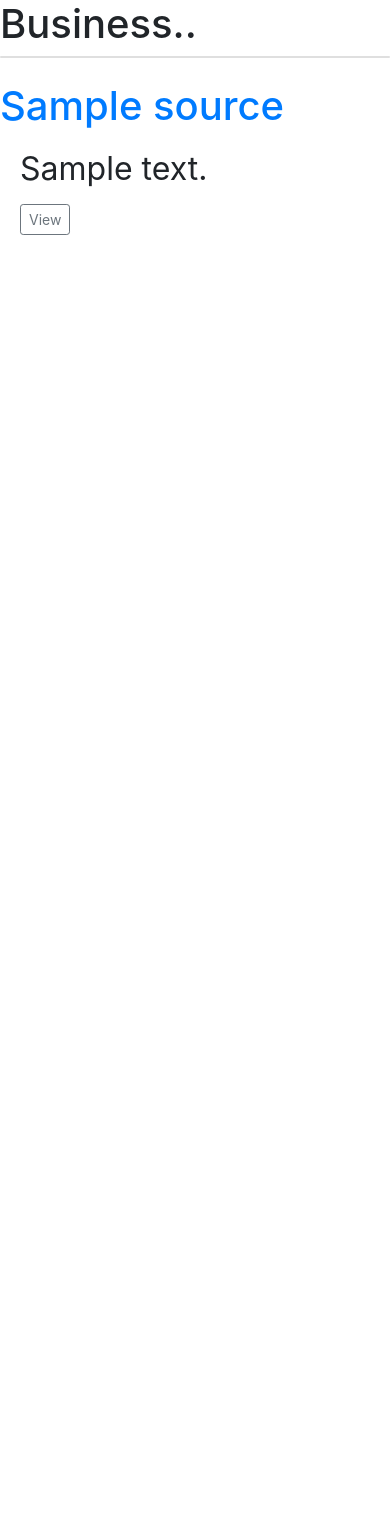
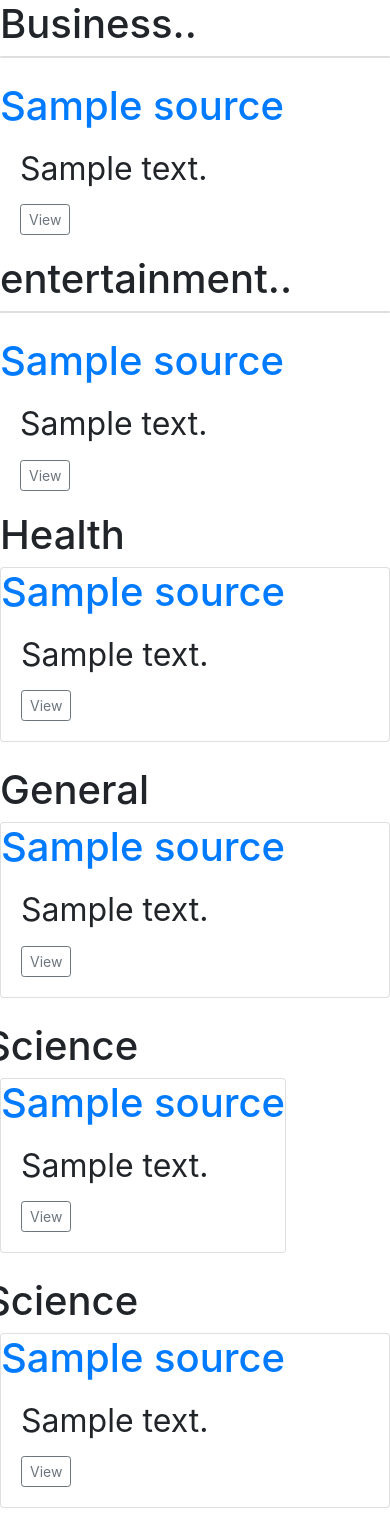
Before and after one commit to lucasLB7/The_news_app, a Flask app: template app/templates/index.html in a window 390 px wide. Shown: the part 112-1652 px from the top of the page. Before the commit the page ends 347 px from the top, so only its background shows below. Run offline with Flask 2, Linux system fonts and the light colour scheme; the template is opened without the code that fills it: most values are stand-ins (such as "Sample title", 1, 10 or a date in 2020); some libraries are stand-ins or nearby versions.

Commit message:
Added the views to all the sources in our index.html file..

```diff
--- a/app/templates/index.html
+++ b/app/templates/index.html
@@ -28,6 +28,114 @@
   </div>
 
 
+  <div class="col-md-6">
+      <h1>entertainment..</h1>
+      <div>
+      {% for source in entertainment %}
+      <div class="card mb-4 box-shadow"></div>
+          <a href="/articles/{{source.id}}">{{source.name}}</a>
+        <div class="card-body">
+          <p class="card-text small"> {{source.description}}</p>
+          <div class="d-flex justify-content-between align-items-center">
+            <div class="btn-group">
+              <button type="button" class="btn btn-sm btn-outline-secondary">View</button>
+            </div>
+          </div>
+        </div>
+        {% endfor %}
+      </div>
+      </div>
+
+</div>
+
+
+
+
+
+<div class="row">
+    <div class="col md-6">
+  <h1>Health</h1>
+  <div>
+  {% for source in health %}
+
+      <div class="card mb-4 box-shadow">
+          <a href="/articles/{{source.id}}">{{source.name}}</a>
+        <div class="card-body">
+          <p class="card-text small"> {{source.description}}</p>
+          <div class="d-flex justify-content-between align-items-center">
+            <div class="btn-group">
+              <button type="button" class="btn btn-sm btn-outline-secondary">View</button>
+            </div>
+          </div>
+        </div>
+      </div>
+    </div>
+    {% endfor %}
+    </div>
+
+  <div class="col-md-6">
+  <h1>General</h1>
+  <div>
+  {% for source in general %}
+  <div class="card mb-4 box-shadow">
+    <a href="/articles/{{source.id}}">{{source.name}}</a>
+  <div class="card-body">
+    <p class="card-text small"> {{source.description}}</p>
+    <div class="d-flex justify-content-between align-items-center">
+      <div class="btn-group">
+        <button type="button" class="btn btn-sm btn-outline-secondary">View</button>
+      </div>
+    </div>
+  </div>
+  </div>
+  </div>
+  {% endfor %}
+</div>
+
+</div>
+
+
+<div class="row">
+
+
+  <h1>Science</h1>
+  <div>
+  {% for source in science %}
+  <div class="col-md-4">
+  <div class="card mb-4 box-shadow">
+      <a href="/articles/{{source.id}}">{{source.name}}</a>
+    <div class="card-body">
+      <p class="card-text small"> {{source.description}}</p>
+      <div class="d-flex justify-content-between align-items-center">
+        <div class="btn-group">
+          <button type="button" class="btn btn-sm btn-outline-secondary">View</button>
+        </div>
+      </div>
+    </div>
+  </div>
+  </div>
+  {% endfor %}
+</div>
+
+
+  <h1>Science</h1>
+  {% for source in science %}
+  <div class="col-md-4">
+  <div class="card mb-4 box-shadow">
+      <a href="/articles/{{source.id}}">{{source.name}}</a>
+    <div class="card-body">
+      <p class="card-text small"> {{source.description}}</p>
+      <div class="d-flex justify-content-between align-items-center">
+        <div class="btn-group">
+          <button type="button" class="btn btn-sm btn-outline-secondary">View</button>
+        </div>
+      </div>
+    </div>
+  </div>
+  </div>
+  {% endfor %}
+
+</div>
 
 
 
```
